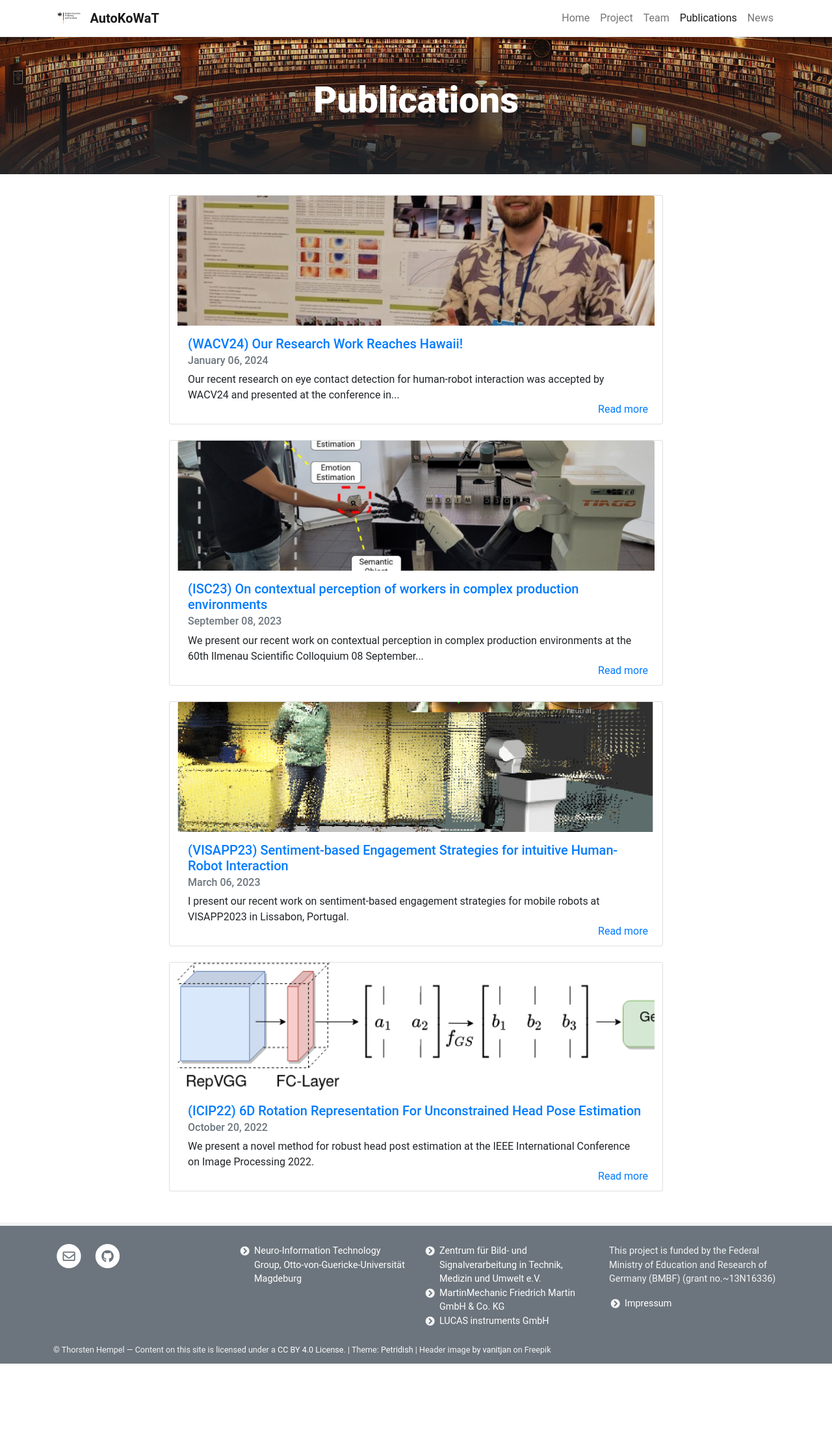
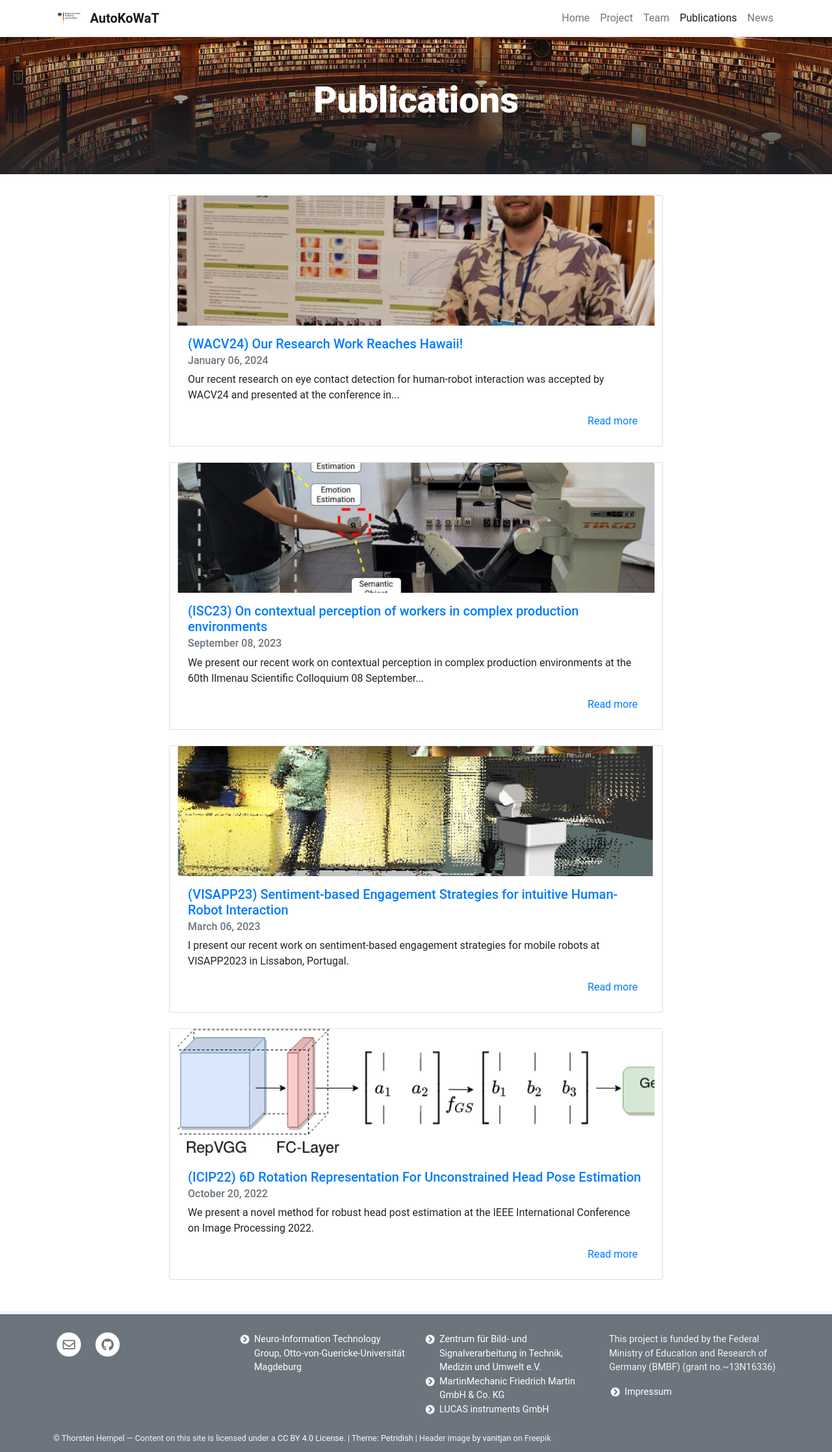
Before and after one commit to autokowat/autokowat.github.io, a Jekyll site: the page built from pages/publications.md, in a window 1280 px wide. Shown: the whole page at 65% size. Built offline with Jekyll 4.4.1, drawn with Linux system fonts in a browser that asks for light colours; before the commit the page ends 2098 px from its top, so only the background shows below that.

Commit message:
Add link

```diff
--- a/_includes/card.html
+++ b/_includes/card.html
@@ -22,7 +22,7 @@
       {% endif %}
     </div>
     <div class="read-more">
-      <div style="text-align:right;position: absolute;bottom: 0; right: 0; margin: 10px; ">
+      <div style="text-align:right; margin: 10px; ">
         <a class="stretched-link" href="{{ post.url | relative_url }}" >
           Read more
         </a>
```
